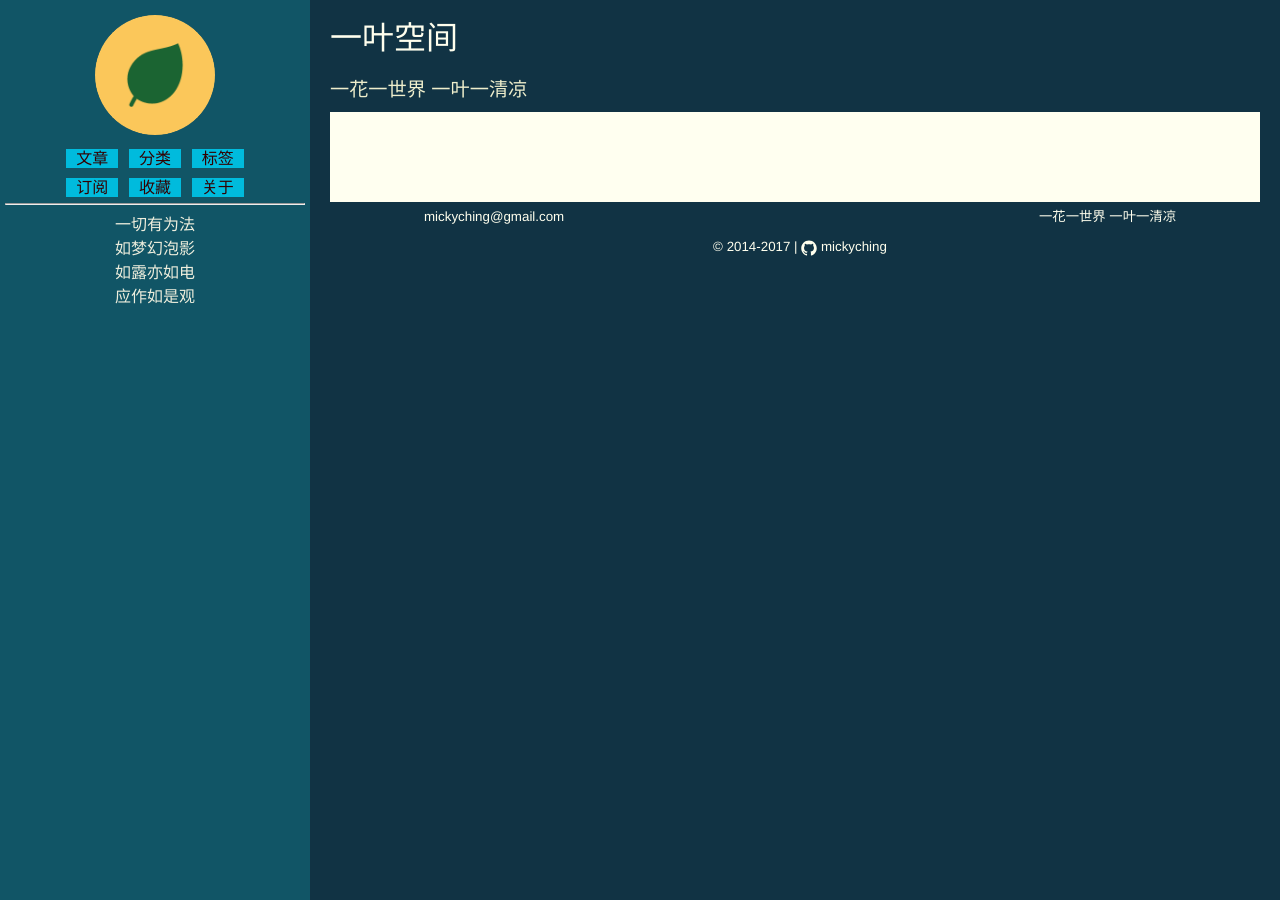
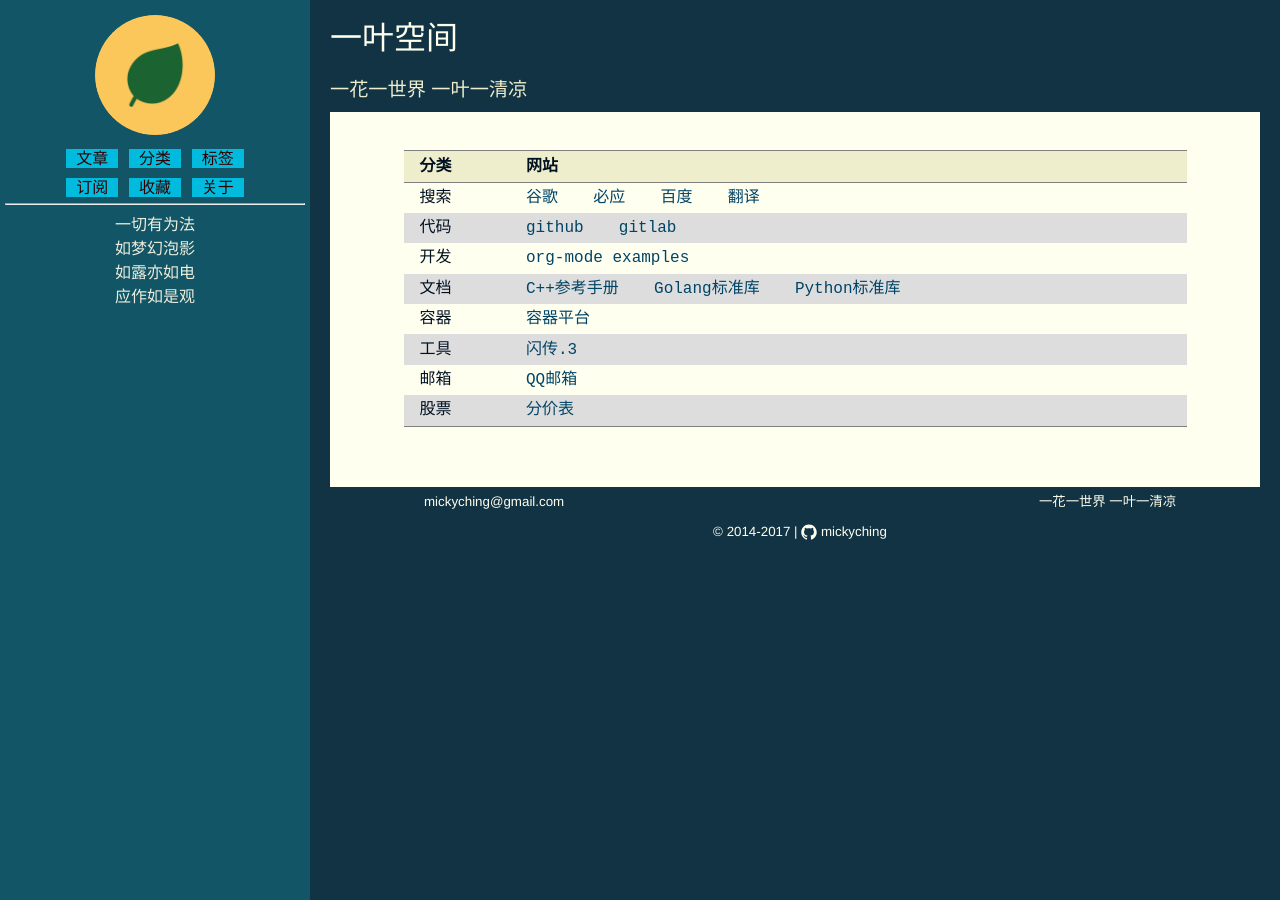
Before and after one commit to mickyching/mickyching.github.io, a Jekyll site: the page built from menu/favorite.html, in a window 1280 px wide. Built offline with Jekyll 4.4.1, drawn with Linux system fonts in a browser that asks for light colours.

Commit message:
posts: update favorite site
Signed-off-by: Micky Ching <mickyching@gmail.com>

```diff
--- a/_posts/leaf/2015-03-13-buddhism-world.html
+++ b/_posts/leaf/2015-03-13-buddhism-world.html
@@ -64,13 +64,13 @@
 <dt>俱胝    </dt><dd>\(10^{7}\)</dd>
 <dt>那由他  </dt><dd>\(10^{7\times2^2}\)</dd>
 <dt>最胜    </dt><dd>\(10^{7\times2^6}\)</dd>
-<dt>阿僧祇  </dt><dd>\(10^{7\times2^{100}}\)</dd>
+<dt>阿僧祇  </dt><dd>\(10^{7\times2^{100}} = 10 ^ {8873554201597605810476922437632}\)</dd>
 <dt>无量    </dt><dd>\(10^{7\times2^{102}}\)</dd>
 <dt>无边    </dt><dd>\(10^{7\times2^{104}}\)</dd>
 <dt>不可数  </dt><dd>\(10^{7\times2^{108}}\)</dd>
 <dt>不可思议</dt><dd>\(10^{7\times2^{112}}\)</dd>
 <dt>不可量  </dt><dd>\(10^{7\times2^{114}}\)</dd>
-<dt>不可说  </dt><dd>\(10^{7\times2^{116}}\)</dd>
+<dt>不可说  </dt><dd>\(10^{7\times2^{116}} = 10 ^ {581537248155900694395415588872650752}\)</dd>
 </dl>
 </div>
 </div>
--- a/_posts/linux/2016-04-30-linux-user-guide.html
+++ b/_posts/linux/2016-04-30-linux-user-guide.html
@@ -507,8 +507,8 @@
 <blockquote>
 <p>
 Generating grub configuration file &#x2026;
-Warning: Setting GRUB<sub>TIMEOUT</sub> to a non-zero value
-when GRUB<sub>HIDDEN</sub><sub>TIMEOUT</sub> is set is no longer supported.
+Warning: Setting GRUB_TIMEOUT to a non-zero value
+when GRUB_HIDDEN_TIMEOUT is set is no longer supported.
 </p>
 </blockquote>
 
--- a/menu/favorite.html
+++ b/menu/favorite.html
@@ -1,3 +1,62 @@
 ---
+title: 网站收藏
+author: 敬叶
+categories: menu
+tags:
 layout: body
 ---
+<table border="2" cellspacing="0" cellpadding="6" rules="groups" frame="hsides">
+
+<colgroup>
+<col  class="org-left" />
+
+<col  class="org-left" />
+</colgroup>
+<thead>
+<tr>
+<th scope="col" class="org-left">分类</th>
+<th scope="col" class="org-left">网站</th>
+</tr>
+</thead>
+<tbody>
+<tr>
+<td class="org-left">搜索</td>
+<td class="org-left"><a target="_blank" href="https://www.google.com.hk/">谷歌</a> 　 <a target="_blank" href="http://cn.bing.com/">必应</a> 　 <a target="_blank" href="https://www.baidu.com/">百度</a> 　 <a target="_blank" href="http://www.iciba.com/">翻译</a></td>
+</tr>
+
+<tr>
+<td class="org-left">代码</td>
+<td class="org-left"><a target="_blank" href="https://github.com/mickyching?tab=repositories">github</a> 　 <a target="_blank" href="https://gitlab.com/gites">gitlab</a></td>
+</tr>
+
+<tr>
+<td class="org-left">开发</td>
+<td class="org-left"><a target="_blank" href="http://home.fnal.gov/~neilsen/notebook/orgExamples/org-examples.html">org-mode examples</a></td>
+</tr>
+
+<tr>
+<td class="org-left">文档</td>
+<td class="org-left"><a target="_blank" href="http://zh.cppreference.com/">C++参考手册</a> 　 <a target="_blank" href="https://studygolang.com/pkgdoc">Golang标准库</a> 　 <a target="_blank" href="https://docs.python.org/3/library/index.html">Python标准库</a></td>
+</tr>
+
+<tr>
+<td class="org-left">容器</td>
+<td class="org-left"><a target="_blank" href="https://console.ucloud.cn/docker">容器平台</a></td>
+</tr>
+
+<tr>
+<td class="org-left">工具</td>
+<td class="org-left"><a target="_blank" href="http://192.168.1.3:33455/web/index.html">闪传.3</a></td>
+</tr>
+
+<tr>
+<td class="org-left">邮箱</td>
+<td class="org-left"><a target="_blank" href="https://mail.qq.com/">QQ邮箱</a></td>
+</tr>
+
+<tr>
+<td class="org-left">股票</td>
+<td class="org-left"><a target="_blank" href="http://vip.stock.finance.sina.com.cn/quotes_service/view/cn_price.php?symbol=sz002594">分价表</a></td>
+</tr>
+</tbody>
+</table>
```
